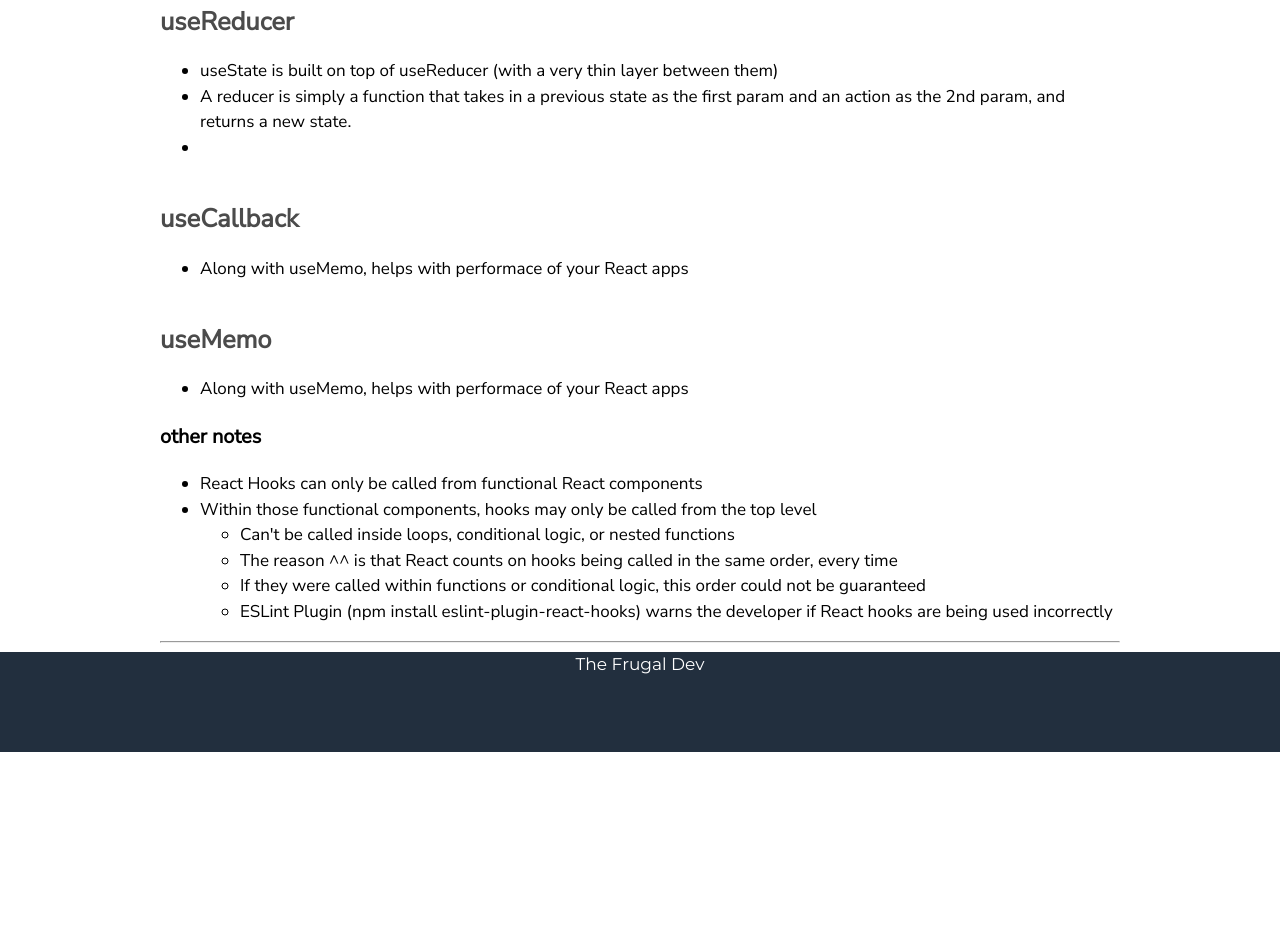
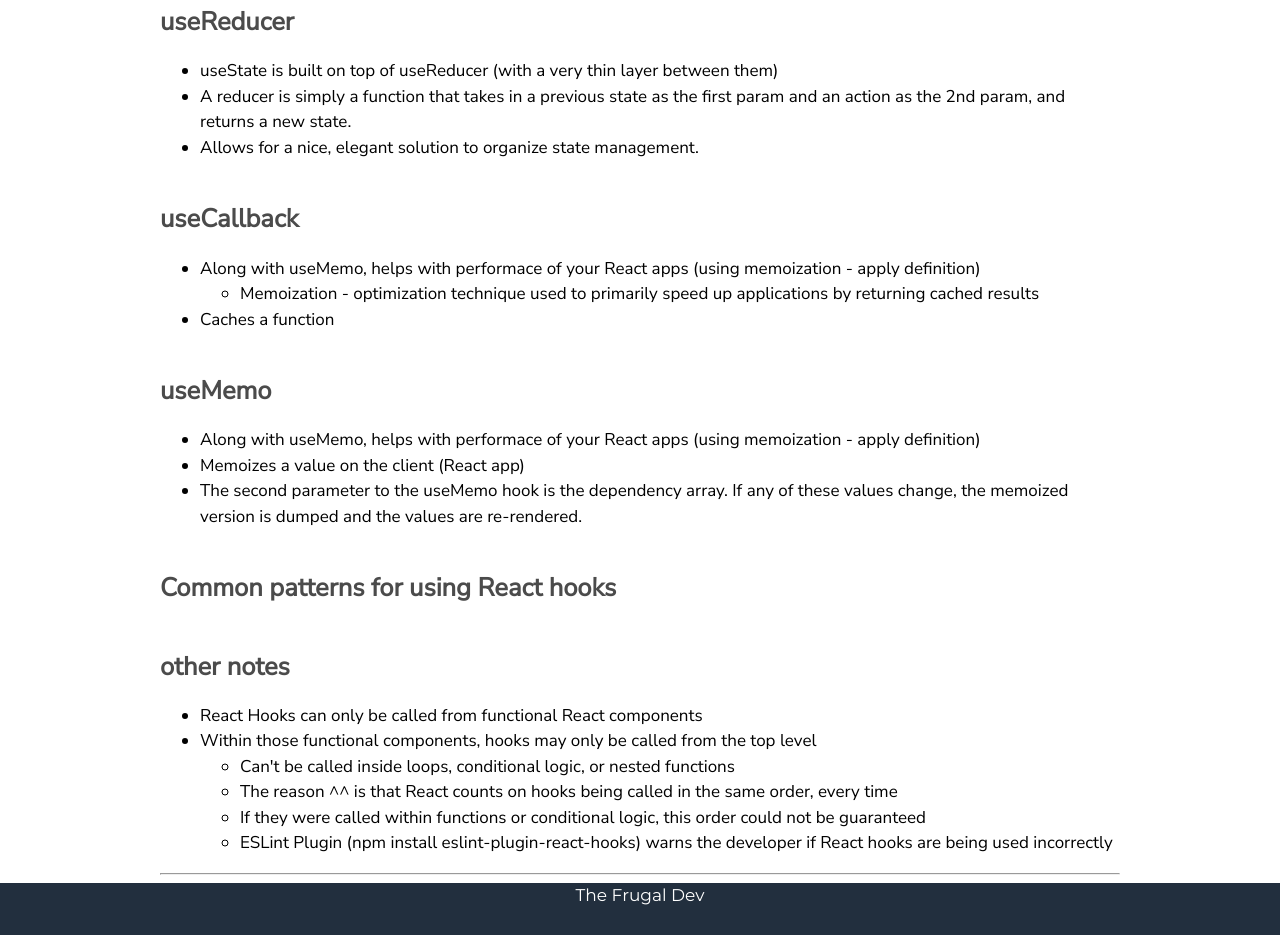
Before and after one commit to orman112/blog, a Gatsby site: page /blog/exploring-react-hooks/ in a window 1280 px wide. Shown: the part 1697-2632 px from the top of the page. Before the commit the page ends 2449 px from the top, so only its background shows below. Built offline with nearby package versions, Linux system fonts and the light colour scheme; Gatsby itself is replaced by a stand-in of ours.

Commit message:
Update notes on useCallback and useMemo hooks

```diff
--- a/content/blog-markdown/exploring-react-hooks.md
+++ b/content/blog-markdown/exploring-react-hooks.md
@@ -62,17 +62,23 @@ Example Code: **https://github.com/pkellner/pluralsight-course-using-react-hooks
 
 - useState is built on top of useReducer (with a very thin layer between them)
 - A reducer is simply a function that takes in a previous state as the first param and an action as the 2nd param, and returns a new state.
--
+- Allows for a nice, elegant solution to organize state management.
 
 ## useCallback
 
-- Along with useMemo, helps with performace of your React apps
+- Along with useMemo, helps with performace of your React apps (using memoization - apply definition)
+  - Memoization - optimization technique used to primarily speed up applications by returning cached results
+- Caches a function
 
 ## useMemo
 
-- Along with useMemo, helps with performace of your React apps
+- Along with useMemo, helps with performace of your React apps (using memoization - apply definition)
+- Memoizes a value on the client (React app)
+- The second parameter to the useMemo hook is the dependency array. If any of these values change, the memoized version is dumped and the values are re-rendered.
 
-# other notes
+## Common patterns for using React hooks
+
+## other notes
 
 - React Hooks can only be called from functional React components
 - Within those functional components, hooks may only be called from the top level
```
